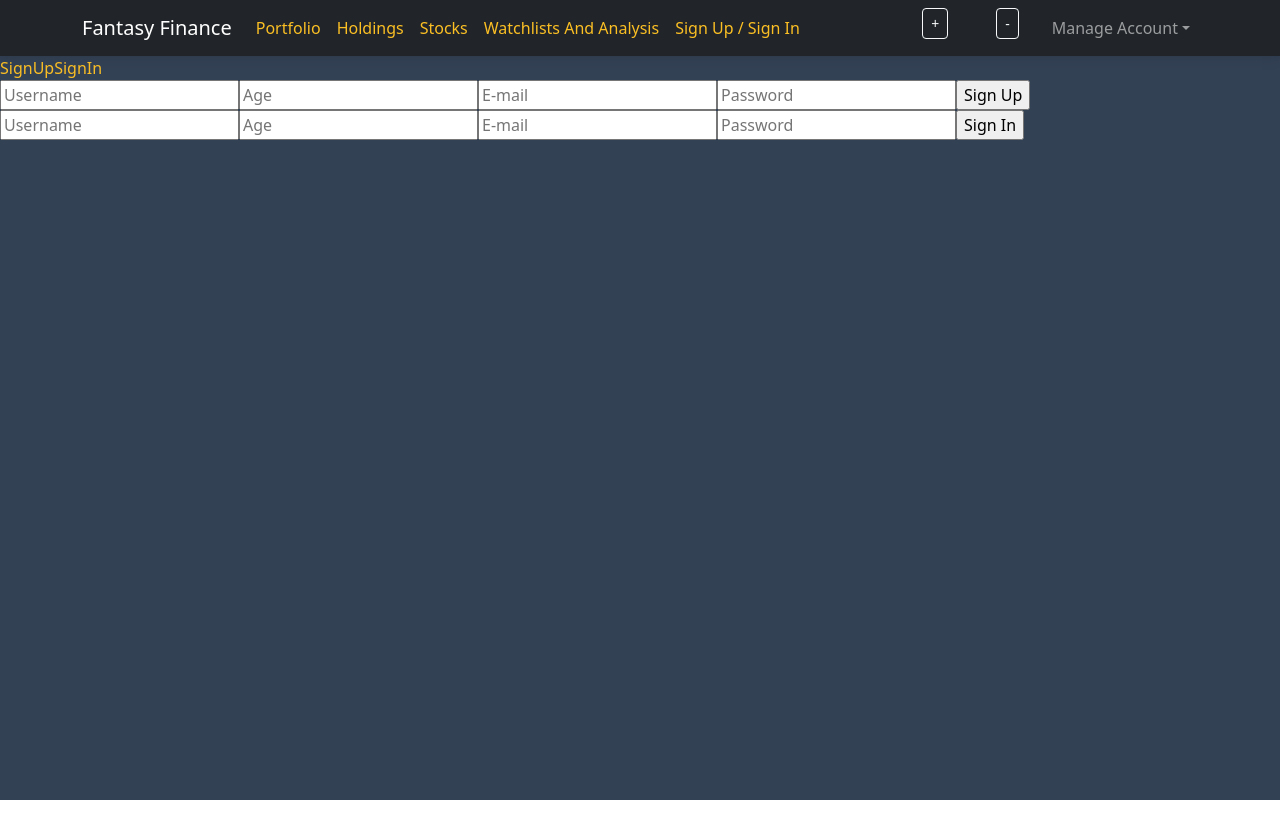
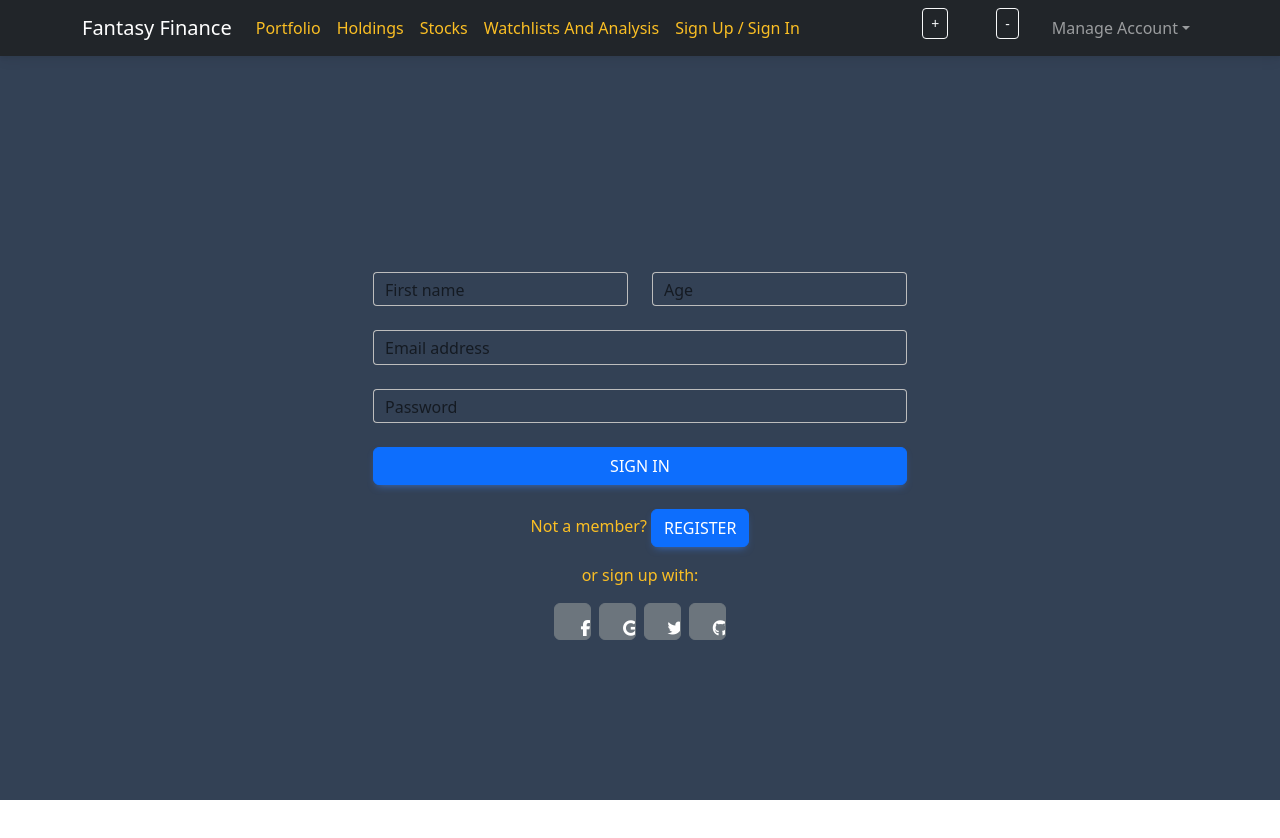
Before and after one commit to jayteebee/FantasyFinanceFrontEnd, a React (Create React App) app: page /login in a window 1280 px wide. Shown: the top 838 px of the page. Before the commit the page ends 800 px from the top, so only its background shows below. Built offline with nearby package versions, Linux system fonts and the light colour scheme; no server answers.

Commit message:
Bug Fixes
Log In /Register page styled

```diff
--- a/src/App.jsx
+++ b/src/App.jsx
@@ -16,13 +16,17 @@ import "./App.css";
 function App() {
   const [stockPurchased, setStockPurchased] = useState(false);
   const [updatedBalance, setUpdatedBalance] = useState(false);
+  const [showRegister, setShowRegister] = useState(false);
 
   <Balance updatedBalance={updatedBalance} />;
 
   return (
     <div>
       <div className="background">
-        <Navigation />
+        <Navigation
+        setUpdatedBalance={setUpdatedBalance}
+            updatedBalance={updatedBalance}
+        />
         <Routes>
         <Route element={<PrivateRoute />}>
             <Route path="/" element={<Portfolio
@@ -48,10 +52,17 @@ function App() {
             <Route path="/Profile" element={<Profile />} />
 
             <Route path="/Watchlist" element={<Watchlist />} />
-            <Route path="/LogOut" element={<LogOut />} />
+            <Route path="/LogOut" element={<LogOut
+              setUpdatedBalance={setUpdatedBalance}
+              setShowRegister={setShowRegister}
+              showRegister={showRegister}
+              />} />
          </Route>
 
-          <Route path="/login" element={<SignUpSignIn />} />
+          <Route path="/login" element={<SignUpSignIn
+            setShowRegister={setShowRegister}
+            showRegister={showRegister}
+            />} />
         </Routes>
       </div>
     </div>
--- a/src/Components/Industry/FetchStocks/FetchStocks.js
+++ b/src/Components/Industry/FetchStocks/FetchStocks.js
@@ -4,7 +4,7 @@ import { overview } from "../../../API/AlphaVantage/fundamentalDataAPI";
 import BuyStock from "../../Transactions/BuyStock";
 import SellStock from "../../Transactions/SellStock";
 import Button from "react-bootstrap/Button";
-import Form from 'react-bootstrap/Form';
+import Form from "react-bootstrap/Form";
 import { Row, Col } from "react-bootstrap";
 import CreateWatchlist from "../../Watchlist/CreateWatchlist";
 
@@ -60,17 +60,18 @@ const FetchAllStocksFromIndustry = ({
     setBuyModal(false);
     setWatchlistModal(true);
   };
-debugger;
+
   return (
-    <div>
-    <Row>
-      <div className="half-scrollable-div">
+    <div style={{ display: "flex", flexDirection:"row", justifyContent:"space-evenly"}}>
+      <div className="half-scrollable-div" style={{ width:"45%"}}>
         {industryStocks
           ? industryStocks.map((stock) => (
               <div key={stock.id}>
                 <Button
-                variant="outline-light" size="sm"
-                onClick={() => overviewAPICall(stock.symbol)}>
+                  variant="outline-light"
+                  size="sm"
+                  onClick={() => overviewAPICall(stock.symbol)}
+                >
                   {stock.company_name}
                   &nbsp;|&nbsp;
                   {stock.symbol}
@@ -78,11 +79,9 @@ debugger;
               </div>
             ))
           : null}
-
       </div>
 
-
-<div className="half-scrollable-div">
+      <div className="half-scrollable-div" style={{ width:"45%"}}>
         {overviewData ? (
           <div>
             <h2>{overviewData.Name}</h2>
@@ -104,12 +103,11 @@ debugger;
             </p>
             <br />
             <p>
-            QuarterlyRevenueGrowthYOY: {overviewData.QuarterlyRevenueGrowthYOY}
+              QuarterlyRevenueGrowthYOY:{" "}
+              {overviewData.QuarterlyRevenueGrowthYOY}
             </p>
           </div>
-      ) : (
-        null
-      )}
+        ) : null}
 
         {buyModal ? (
           <BuyStock
@@ -131,10 +129,10 @@ debugger;
             updatedBalance={updatedBalance}
           />
         ) : null}
-      {watchlistModal ? <CreateWatchlist overviewData={overviewData} /> : null}
-
+        {watchlistModal ? (
+          <CreateWatchlist overviewData={overviewData} />
+        ) : null}
       </div>
-    </Row>
     </div>
   );
 };
--- a/src/Components/Profile/LogOut.js
+++ b/src/Components/Profile/LogOut.js
@@ -1,12 +1,20 @@
-import React from 'react'
+import React  from 'react'
 import Button from 'react-bootstrap/esm/Button'
 import { deleteUser } from '../../API/userAPI'
+import { useNavigate } from "react-router-dom";
 
-const LogOut = () => {
+
+const LogOut = ({setUpdatedBalance, setShowRegister}) => {
 const userID = window.localStorage.getItem("userID")
+
+const navigate = useNavigate();
+
 
 const logOut = () => {
 deleteUser(userID)
+navigate("/login");
+setUpdatedBalance((prevState) => !prevState);
+setShowRegister(false)
 }
 
   return (
--- a/src/Pages/SignUpSignIn.jsx
+++ b/src/Pages/SignUpSignIn.jsx
@@ -1,9 +1,19 @@
 import React, { useState, useEffect } from "react";
 import { createUser } from "../API/userAPI";
 import { logIn } from "../API/userAPI";
+import { useNavigate } from "react-router-dom";
 
-const SignUpSignIn = () => {
+import {
+  MDBInput,
+  MDBCol,
+  MDBRow,
+  MDBCheckbox,
+  MDBBtn,
+  MDBIcon,
+} from "mdb-react-ui-kit";
 
+const SignUpSignIn = ({ showRegister, setShowRegister }) => {
+  const navigate = useNavigate();
   // STATE
   const [input, setInput] = useState({
     name: "",
@@ -53,6 +63,7 @@ const SignUpSignIn = () => {
         password: "",
       });
     }
+    navigate("/");
   };
 
   const handleLogin = async (e) => {
@@ -70,77 +81,172 @@ const SignUpSignIn = () => {
         password: "",
       });
     }
+    navigate("/");
+  };
+
+  const showRegistration = () => {
+    setShowRegister(true);
   };
 
   return (
     <div>
-      <div>SignUpSignIn</div>
-
+      {showRegister ? (
+        <div
+          style={{
+            display: "flex",
+            justifyContent: "center",
+            alignItems: "center",
+            height: "100vh",
+          }}
+        >
           <form onSubmit={handleSubmit}>
-        <input
+            <MDBRow className="mb-4">
+              <MDBCol>
+                <MDBInput
                   type="text"
                   value={input.name}
                   name="name"
                   placeholder="Username"
                   onChange={handleChange}
+                  label="First name"
                 />
-        <input
+              </MDBCol>
+
+              <MDBCol>
+                <MDBInput
                   type="text"
                   value={input.age}
                   name="age"
                   placeholder="Age"
                   onChange={handleChange}
+                  label="Age"
                 />
-        <input
-          type="text"
+              </MDBCol>
+            </MDBRow>
+
+            <MDBInput
+              className="mb-4"
+              type="email"
               value={input.email}
               name="email"
               placeholder="E-mail"
               onChange={handleChange}
+              label="Email address"
             />
-        <input
-          type="text"
+
+            <MDBInput
+              className="mb-4"
+              type="password"
               value={input.password}
               name="password"
               placeholder="Password"
               onChange={handleChange}
+              label="Password"
             />
 
-        <input type="submit" value="Sign Up" />
+            <MDBBtn type="submit" value="Register" className="mb-4" block>
+              Register
+            </MDBBtn>
+
+            <div className="text-center">
+              <p>or sign up with:</p>
+              <MDBBtn floating color="secondary" className="mx-1">
+                <MDBIcon fab icon="facebook-f" />
+              </MDBBtn>
+              <MDBBtn floating color="secondary" className="mx-1">
+                <MDBIcon fab icon="google" />
+              </MDBBtn>
+              <MDBBtn floating color="secondary" className="mx-1">
+                <MDBIcon fab icon="twitter" />
+              </MDBBtn>
+              <MDBBtn floating color="secondary" className="mx-1">
+                <MDBIcon fab icon="github" />
+              </MDBBtn>
+            </div>
           </form>
-
+        </div>
+      ) : (
+        <div
+          style={{
+            display: "flex",
+            justifyContent: "center",
+            alignItems: "center",
+            height: "100vh",
+          }}
+        >
           <form onSubmit={handleLogin}>
-        <input
+            <MDBRow className="mb-4">
+              <MDBCol>
+                <MDBInput
                   type="text"
                   value={input2.name}
                   name="name"
                   placeholder="Username"
                   onChange={handleChangeLI}
+                  label="First name"
                 />
-        <input
+              </MDBCol>
+
+              <MDBCol>
+                <MDBInput
                   type="text"
                   value={input2.age}
                   name="age"
                   placeholder="Age"
                   onChange={handleChangeLI}
+                  label="Age"
                 />
-        <input
-          type="text"
+              </MDBCol>
+            </MDBRow>
+
+            <MDBInput
+              className="mb-4"
+              type="email"
               value={input2.email}
               name="email"
               placeholder="E-mail"
               onChange={handleChangeLI}
+              label="Email address"
             />
-        <input
-          type="text"
+
+            <MDBInput
+              className="mb-4"
+              type="password"
+              id="form3Example"
               value={input2.password}
               name="password"
               placeholder="Password"
               onChange={handleChangeLI}
+              label="Password"
             />
 
-        <input type="submit" value="Sign In" />
+            <MDBBtn type="submit" value="Sign In" className="mb-4" block>
+              Sign in
+            </MDBBtn>
+
+            <div className="text-center">
+              <p>
+                Not a member?{" "}
+                <MDBBtn onClick={showRegistration}>Register</MDBBtn>
+              </p>
+
+              <p>or sign up with:</p>
+              <MDBBtn floating color="secondary" className="mx-1">
+                <MDBIcon fab icon="facebook-f" />
+              </MDBBtn>
+              <MDBBtn floating color="secondary" className="mx-1">
+                <MDBIcon fab icon="google" />
+              </MDBBtn>
+              <MDBBtn floating color="secondary" className="mx-1">
+                <MDBIcon fab icon="twitter" />
+              </MDBBtn>
+              <MDBBtn floating color="secondary" className="mx-1">
+                <MDBIcon fab icon="github" />
+              </MDBBtn>
+            </div>
           </form>
+        </div>
+      )}
     </div>
   );
 };
--- a/src/Pages/Stocks.jsx
+++ b/src/Pages/Stocks.jsx
@@ -19,10 +19,7 @@ const Stocks = ({
   const handleIndustrySelect = (industry) => {
     setSelectedIndustry(industry);
   };
-<Balance
-            setUpdatedBalance={setUpdatedBalance}
-            updatedBalance={updatedBalance}
-          />
+
   return (
     <Container>
       <Row>
@@ -36,7 +33,7 @@ const Stocks = ({
 
         </Col>
 
-        <Col md={4}>
+        <Col md={9}>
         <h2>Stocks</h2>
           <FetchAllStocksFromIndustry
             industry={selectedIndustry}
```
Also changed, not shown: src/Components/Navigation.js (+37 -27 lines). Lines whose indentation alone changed are shown as unchanged.
